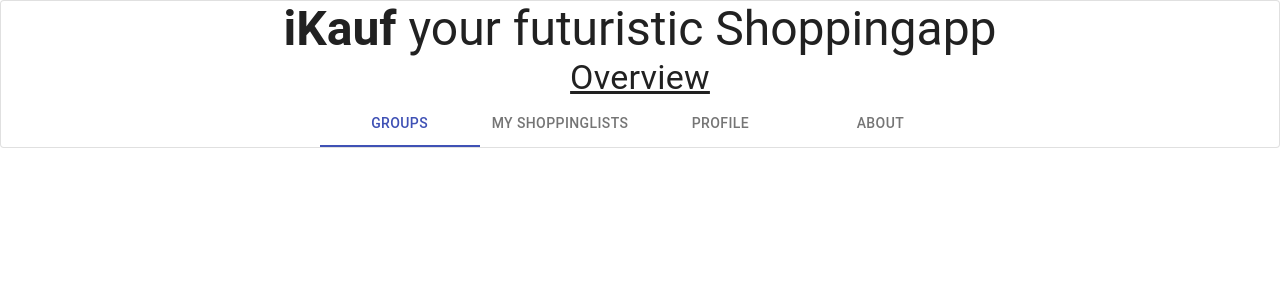
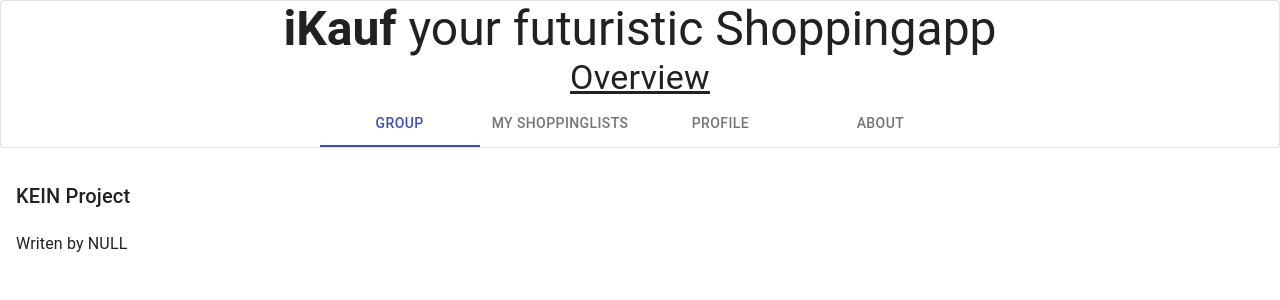
Before and after one commit to TomHager/ItProjektSS20, a React (Create React App) app in the folder frontend/: page /groupList in a window 1280 px wide. Shown: the top 300 px of the page. Built offline with nearby package versions, Linux system fonts and the light colour scheme; the HTML template or start-up script is replaced by a standard one.

Commit message:
Update App Router and Added About and GroupList

```diff
--- a/frontend/src/App.js
+++ b/frontend/src/App.js
@@ -2,6 +2,8 @@ import React from 'react';
 import { BrowserRouter as Router, Route, Redirect } from 'react-router-dom';
 import { Container, ThemeProvider, CssBaseline } from '@material-ui/core';
 import Header from './components/layout/Header';
+import About from './components/pages/About'
+import GroupList from './components/pages/GroupList'
 // import Theme from './Theme';
 // import SignIn from './components/pages/SignIn';
 // import LoadingProgress from './components/dialogs/LoadingProgress';
@@ -17,22 +19,27 @@ import Header from './components/layout/Header';
  *
  */
 class App extends React.Component {
-
   /** Constructor of the app, which initializes firebase  */
   constructor(props) {
     super(props);
 
     // Init an empty state
-		this.state = {
-		};
+    this.state = {};
   }
 
   /** Renders the whole app */
   render() {
-
     return (
+      <Router basename={process.env.PUBLIC_URL}>
         <Header />
-
+        <Redirect from='/' to='groupList' />
+        <Route exact path='/groupList'>
+          <GroupList />
+        </Route>
+        <Route  path='/about'>
+            <About />
+        </Route>
+      </Router>
     );
   }
 }
--- a/frontend/src/components/layout/Header.js
+++ b/frontend/src/components/layout/Header.js
@@ -1,7 +1,7 @@
 import React, { Component } from 'react';
 import PropTypes from 'prop-types';
 import { Paper, Typography, Tabs, Tab } from '@material-ui/core';
-// import { Link as RouterLink } from 'react-router-dom';
+import { Link as RouterLink } from 'react-router-dom';
 
 /**
  * Shows the header with the main navigation Tabs within a Paper.
@@ -11,7 +11,6 @@ import { Paper, Typography, Tabs, Tab } from '@material-ui/core';
  *
  */
 class Header extends Component {
-
     constructor(props) {
          super(props);
 
@@ -45,11 +44,10 @@ class Header extends Component {
                 {
                     //   user ?
                     <Tabs indicatorColor='primary' textColor='primary' centered value={this.state.tabindex} onChange={this.handleTabChange} >
-                 {/* component={RouterLink} to={`/customers`}  */}
-              <Tab label='Groups'/>
-              <Tab label='My Shoppinglists'/>
-              <Tab label='Profile'/>
-              <Tab label='About'/>
+                        <Tab label='Group' component={RouterLink} to={`/groupList`}/>
+                        <Tab label='My Shoppinglists' />
+                        <Tab label='Profile' />
+                        <Tab label='About' component={RouterLink} to={`/about`}/>
                     </Tabs>
                     // : null
                 }
--- /dev/null
+++ b/frontend/src/components/pages/About.js
@@ -0,0 +1,33 @@
+import React from "react";
+import { makeStyles, Paper, Typography, Link } from "@material-ui/core";
+
+const useStyles = makeStyles((theme) => ({
+  root: {
+    width: "100%",
+    marginTop: theme.spacing(2),
+    marginBottom: theme.spacing(2),
+    padding: theme.spacing(1),
+  },
+  content: {
+    margin: theme.spacing(1),
+  },
+}));
+
+/**
+ * Shows the about page with the impressum
+ */
+function About() {
+  const classes = useStyles();
+
+  return (
+    <Paper elevation={0} className={classes.root}>
+      <div className={classes.content}>
+        <Typography variant="h6">iKauf Project</Typography>
+        <br />
+        <Typography>Writen by Group 6</Typography>
+      </div>
+    </Paper>
+  );
+}
+
+export default About;
--- /dev/null
+++ b/frontend/src/components/pages/GroupList.js
@@ -0,0 +1,109 @@
+// import { withRouter } from "react-router-dom";
+// import React, { Component }  from 'react';
+// // import { withStyles, Button, TextField, InputAdornment, IconButton, Grid, Typography } from '@material-ui/core';
+// // // import AddIcon from '@material-ui/icons/Add';
+// // // import ClearIcon from '@material-ui/icons/Clear'
+// // import PropTypes from 'prop-types';
+
+
+// // class GroupList extends Component {
+
+// //     constructor(props) {
+// //         super(props);
+// //         // console.log(props);
+
+// //         this.state = {
+
+// //         }
+// //     }
+
+// //   render() {
+// //     const { classes } = this.props;
+// //     const { groupFilter } = this.state;
+
+// //     return (
+// //     //   <div className={classes.root}>
+// //     //     <Grid
+// //     //       className={classes.groupFilter}
+// //     //       container
+// //     //       spacing={1}
+// //     //       justify="flex-start"
+// //     //       alignItems="center"
+// //     //     >
+// //     //       <Grid item>
+// //     //         <Typography>Filter group list by name:</Typography>
+// //     //       </Grid>
+// //     //       <Grid item xs={4}>
+// //     //         <TextField
+// //     //           autoFocus
+// //     //           fullWidth
+// //     //           id="groupFilter"
+// //     //           type="text"
+// //     //           value={groupFilter}
+// //     //           onChange={this.filterFieldValueChange}
+// //     //           InputProps={{
+// //     //             endAdornment: (
+// //     //               <InputAdornment position="end">
+// //     //                 <IconButton onClick={this.clearFilterFieldButtonClicked}>
+// //     //                   {/* <ClearIcon /> */}
+// //     //                 </IconButton>
+// //     //               </InputAdornment>
+// //     //             ),
+// //     //           }}
+// //     //         />
+// //     //       </Grid>
+// //     //     </Grid>
+// //     //   </div>
+// //         <div>
+// //             <table>
+// //                 <th>hallo</th>
+// //             </table>
+// //         </div>
+// //     );
+// //   }
+// // }
+
+// // /** PropTypes */
+// // GroupList.propTypes = {
+// //     /** @ignore */
+// //     classes: PropTypes.object.isRequired,
+// //     /** @ignore */
+// //     location: PropTypes.object.isRequired,
+// //   }
+
+// export default withRouter(GroupList);
+// // // withRouter(withStyles(styles)(GroupList));
+
+import React from "react";
+import { makeStyles, Paper, Typography, Link } from "@material-ui/core";
+
+const useStyles = makeStyles((theme) => ({
+  root: {
+    width: "100%",
+    marginTop: theme.spacing(2),
+    marginBottom: theme.spacing(2),
+    padding: theme.spacing(1),
+  },
+  content: {
+    margin: theme.spacing(1),
+  },
+}));
+
+/**
+ * Shows the about page with the impressum
+ */
+function GroupList() {
+  const classes = useStyles();
+
+  return (
+    <Paper elevation={0} className={classes.root}>
+      <div className={classes.content}>
+        <Typography variant="h6">KEIN Project</Typography>
+        <br />
+        <Typography>Writen by NULL</Typography>
+      </div>
+    </Paper>
+  );
+}
+
+export default GroupList;
```
Also changed, not shown: frontend/public/iKauf.png (added). Lines whose indentation alone changed are shown as unchanged.
